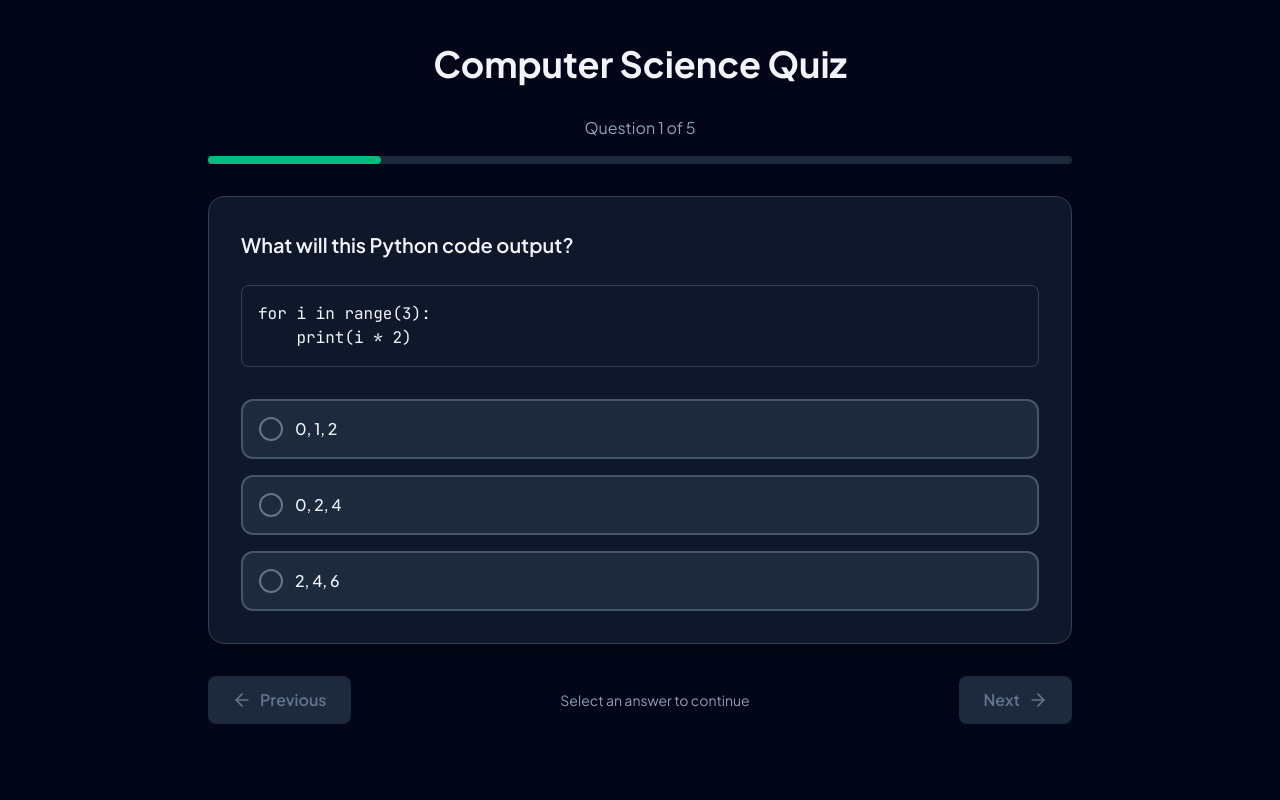
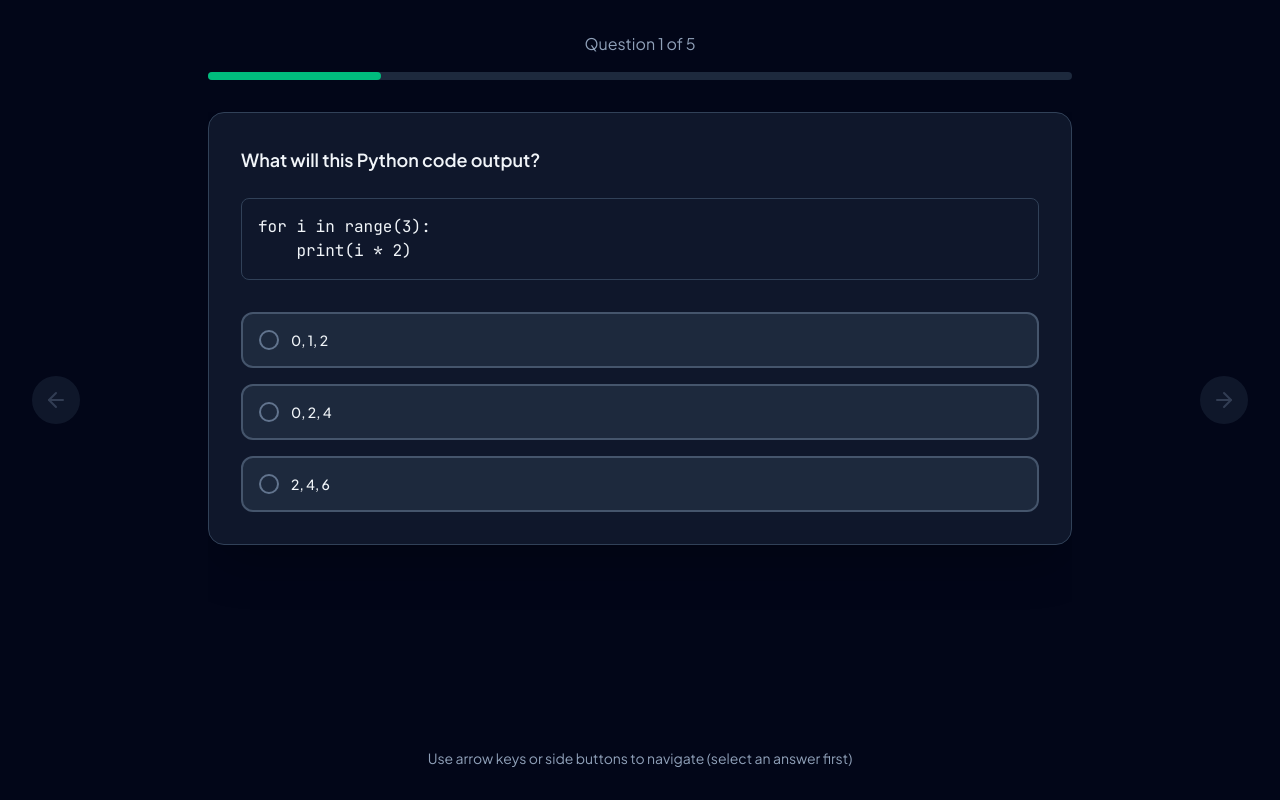
Before and after one commit to hadamard-2/exit-exam-prep, a React (Vite) app: page / in a window 1280 px wide. Built offline with nearby package versions, Linux system fonts and the light colour scheme.

Commit message:
feat: implement keyboard navigation; declutter main page

```diff
--- a/src/QuizApp.tsx
+++ b/src/QuizApp.tsx
@@ -1,13 +1,29 @@
 import { quizData } from "./data/quizData";
 import { useQuiz } from "./hooks/useQuiz";
+import { useKeyboardNavigation } from "./hooks/useKeyboardNavigation";
 import { QuizHeader } from "./components/QuizHeader";
 import { QuestionCard } from "./components/QuestionCard";
-import { QuizNavigation } from "./components/QuizNavigation";
 import { QuizResults } from "./components/QuizResults";
+import { NavigationButtons } from "./components/NavigationButtons";
 
 const QuizApp = () => {
     const questions = quizData.questions;
     const quiz = useQuiz(questions);
+
+    const currentQuestion = questions[quiz.currentQuestion];
+    const selectedAnswer = quiz.selectedAnswers[currentQuestion?.id];
+    const showExplanation = quiz.showExplanations[currentQuestion?.id];
+
+    const isFirstQuestion = quiz.currentQuestion === 0;
+    const hasSelectedAnswer = selectedAnswer !== undefined;
+
+    // Keyboard navigation
+    useKeyboardNavigation({
+        onPrevious: quiz.prevQuestion,
+        onNext: quiz.nextQuestion,
+        canGoBack: !isFirstQuestion,
+        canGoForward: hasSelectedAnswer
+    });
 
     if (quiz.quizCompleted) {
         return (
@@ -19,20 +35,22 @@ const QuizApp = () => {
         );
     }
 
-    const currentQuestion = questions[quiz.currentQuestion];
-    const selectedAnswer = quiz.selectedAnswers[currentQuestion.id];
-    const showExplanation = quiz.showExplanations[currentQuestion.id];
+    return (
+        <div className="h-screen overflow-hidden bg-slate-950 text-slate-100 flex items-center justify-center relative">
+            <NavigationButtons
+                onPrevious={quiz.prevQuestion}
+                onNext={quiz.nextQuestion}
+                isFirstQuestion={isFirstQuestion}
+                hasSelectedAnswer={hasSelectedAnswer}
+            />
 
-    return (
-        // <div className="min-h-screen bg-slate-950 text-slate-100">
-        //   <div className="max-w-4xl mx-auto">
-        <div className="h-screen overflow-hidden bg-slate-950 text-slate-100 flex items-center justify-center">
-            <div className="max-w-4xl w-full mx-auto px-4 pb-8">
+            <div className="max-w-4xl w-full mx-auto px-4 py-8 h-full flex flex-col">
                 <QuizHeader
                     currentQuestion={quiz.currentQuestion}
                     totalQuestions={questions.length}
                 />
 
+                <div className="flex-1 overflow-y-auto">
                     <QuestionCard
                         question={currentQuestion}
                         selectedAnswer={selectedAnswer}
@@ -41,14 +59,13 @@ const QuizApp = () => {
                             quiz.handleAnswerSelect(currentQuestion.id, choiceIndex)
                         }
                     />
+                </div>
 
-                <QuizNavigation
-                    currentQuestion={quiz.currentQuestion}
-                    totalQuestions={questions.length}
-                    hasSelectedAnswer={selectedAnswer !== undefined}
-                    onPrevious={quiz.prevQuestion}
-                    onNext={quiz.nextQuestion}
-                />
+                {/* Keyboard hint */}
+                <div className="text-center mt-6 text-slate-400 text-sm">
+                    Use arrow keys or side buttons to navigate
+                    {!hasSelectedAnswer && " (select an answer first)"}
+                </div>
             </div>
         </div>
     );
--- /dev/null
+++ b/src/components/NavigationButtons.tsx
@@ -0,0 +1,45 @@
+import { ArrowLeft, ArrowRight } from "lucide-react";
+
+interface NavigationButtonsProps {
+    onPrevious: () => void;
+    onNext: () => void;
+    isFirstQuestion: boolean;
+    hasSelectedAnswer: boolean;
+}
+
+export const NavigationButtons = ({
+    onPrevious,
+    onNext,
+    isFirstQuestion,
+    hasSelectedAnswer,
+}: NavigationButtonsProps) => {
+    return (
+        <>
+            {/* Left Arrow Button */}
+            <button
+                onClick={onPrevious}
+                disabled={isFirstQuestion}
+                className={`absolute left-8 top-1/2 transform -translate-y-1/2 p-3 rounded-full transition-all duration-200 z-10 ${
+                    isFirstQuestion
+                        ? "bg-slate-800 text-slate-500 cursor-not-allowed opacity-50"
+                        : "bg-slate-700 hover:bg-slate-600 text-slate-100 hover:scale-110 shadow-lg"
+                }`}
+            >
+                <ArrowLeft className="h-6 w-6" />
+            </button>
+
+            {/* Right Arrow Button */}
+            <button
+                onClick={onNext}
+                disabled={!hasSelectedAnswer}
+                className={`absolute right-8 top-1/2 transform -translate-y-1/2 p-3 rounded-full transition-all duration-200 z-10 ${
+                    !hasSelectedAnswer
+                        ? "bg-slate-800 text-slate-500 cursor-not-allowed opacity-50"
+                        : "bg-emerald-600 hover:bg-emerald-500 text-white hover:scale-110 shadow-lg"
+                }`}
+            >
+                <ArrowRight className="h-6 w-6" />
+            </button>
+        </>
+    );
+};
--- a/src/components/QuestionCard.tsx
+++ b/src/components/QuestionCard.tsx
@@ -17,8 +17,8 @@ export const QuestionCard: React.FC<QuestionCardProps> = ({
     onAnswerSelect,
 }) => {
     return (
-        <div className="bg-slate-900 border border-slate-700 rounded-2xl p-8 shadow-2xl mb-8">
-            <div className="text-xl font-semibold text-slate-100 mb-8 leading-relaxed">
+        <div className="bg-slate-900 border border-slate-700 rounded-2xl p-8 shadow-2xl">
+            <div className="text-lg font-semibold text-slate-100 mb-8 leading-relaxed">
                 <MarkdownRenderer text={question.question} />
             </div>
 
@@ -49,7 +49,7 @@ export const QuestionCard: React.FC<QuestionCardProps> = ({
                             >
                                 <div className="flex items-center gap-3">
                                     <div
-                                        className={`w-6 h-6 rounded-full border-2 flex items-center justify-center ${
+                                        className={`w-5 h-5 rounded-full border-2 flex items-center justify-center ${
                                             isSelected && showResult
                                                 ? isCorrect
                                                     ? "border-emerald-500 bg-emerald-500"
@@ -62,12 +62,12 @@ export const QuestionCard: React.FC<QuestionCardProps> = ({
                                         {isSelected &&
                                             showResult &&
                                             (isCorrect ? (
-                                                <Check className="h-4 w-4 text-white" />
+                                                <Check className="h-3 w-3 text-white" />
                                             ) : (
-                                                <X className="h-4 w-4 text-white" />
+                                                <X className="h-3 w-3 text-white" />
                                             ))}
                                     </div>
-                                    <span className="font-medium">
+                                    <span className="font-medium text-sm">
                                         <MarkdownRenderer text={choice.text} applyMargin={false}/>
                                     </span>
                                 </div>
--- a/src/components/QuizHeader.tsx
+++ b/src/components/QuizHeader.tsx
@@ -13,9 +13,6 @@ export const QuizHeader: React.FC<QuizHeaderProps> = ({
 
     return (
         <div className="text-center mb-8">
-            <h1 className="text-4xl font-bold text-slate-100 mb-8">
-                Computer Science Quiz
-            </h1>
             <div className="text-slate-400">
                 Question {currentQuestion + 1} of {totalQuestions}
             </div>
--- a/src/components/QuizNavigation.tsx
+++ /dev/null
@@ -1,57 +0,0 @@
-import React from "react";
-import { ArrowLeft, ArrowRight } from "lucide-react";
-
-interface QuizNavigationProps {
-    currentQuestion: number;
-    totalQuestions: number;
-    hasSelectedAnswer: boolean;
-    onPrevious: () => void;
-    onNext: () => void;
-}
-
-export const QuizNavigation: React.FC<QuizNavigationProps> = ({
-    currentQuestion,
-    totalQuestions,
-    hasSelectedAnswer,
-    onPrevious,
-    onNext,
-}) => {
-    const isFirstQuestion = currentQuestion === 0;
-    const isLastQuestion = currentQuestion === totalQuestions - 1;
-
-    return (
-        <div className="flex justify-between items-center">
-            <button
-                onClick={onPrevious}
-                disabled={isFirstQuestion}
-                className={`flex items-center gap-2 px-6 py-3 rounded-lg font-semibold transition-all duration-200 ${
-                    isFirstQuestion
-                        ? "bg-slate-800 text-slate-500 cursor-not-allowed"
-                        : "bg-slate-700 hover:bg-slate-600 text-slate-100 hover:scale-105"
-                }`}
-            >
-                <ArrowLeft className="h-5 w-5" />
-                Previous
-            </button>
-
-            <div className="text-slate-400 text-sm">
-                {hasSelectedAnswer
-                    ? "Answer selected"
-                    : "Select an answer to continue"}
-            </div>
-
-            <button
-                onClick={onNext}
-                disabled={!hasSelectedAnswer}
-                className={`flex items-center gap-2 px-6 py-3 rounded-lg font-semibold transition-all duration-200 ${
-                    !hasSelectedAnswer
-                        ? "bg-slate-800 text-slate-500 cursor-not-allowed"
-                        : "bg-emerald-600 hover:bg-emerald-500 text-white hover:scale-105 shadow-lg"
-                }`}
-            >
-                {isLastQuestion ? "Finish Quiz" : "Next"}
-                <ArrowRight className="h-5 w-5" />
-            </button>
-        </div>
-    );
-};
--- /dev/null
+++ b/src/hooks/useKeyboardNavigation.tsx
@@ -0,0 +1,28 @@
+import { useEffect } from "react";
+
+interface UseKeyboardNavigationProps {
+    onPrevious: () => void;
+    onNext: () => void;
+    canGoBack: boolean;
+    canGoForward: boolean;
+}
+
+export const useKeyboardNavigation = ({
+    onPrevious,
+    onNext,
+    canGoBack,
+    canGoForward,
+}: UseKeyboardNavigationProps) => {
+    useEffect(() => {
+        const handleKeyPress = (event: KeyboardEvent) => {
+            if (event.key === "ArrowLeft" && canGoBack) {
+                onPrevious();
+            } else if (event.key === "ArrowRight" && canGoForward) {
+                onNext();
+            }
+        };
+
+        window.addEventListener("keydown", handleKeyPress);
+        return () => window.removeEventListener("keydown", handleKeyPress);
+    }, [onPrevious, onNext, canGoBack, canGoForward]);
+};
```
Lines whose indentation alone changed are shown as unchanged.
